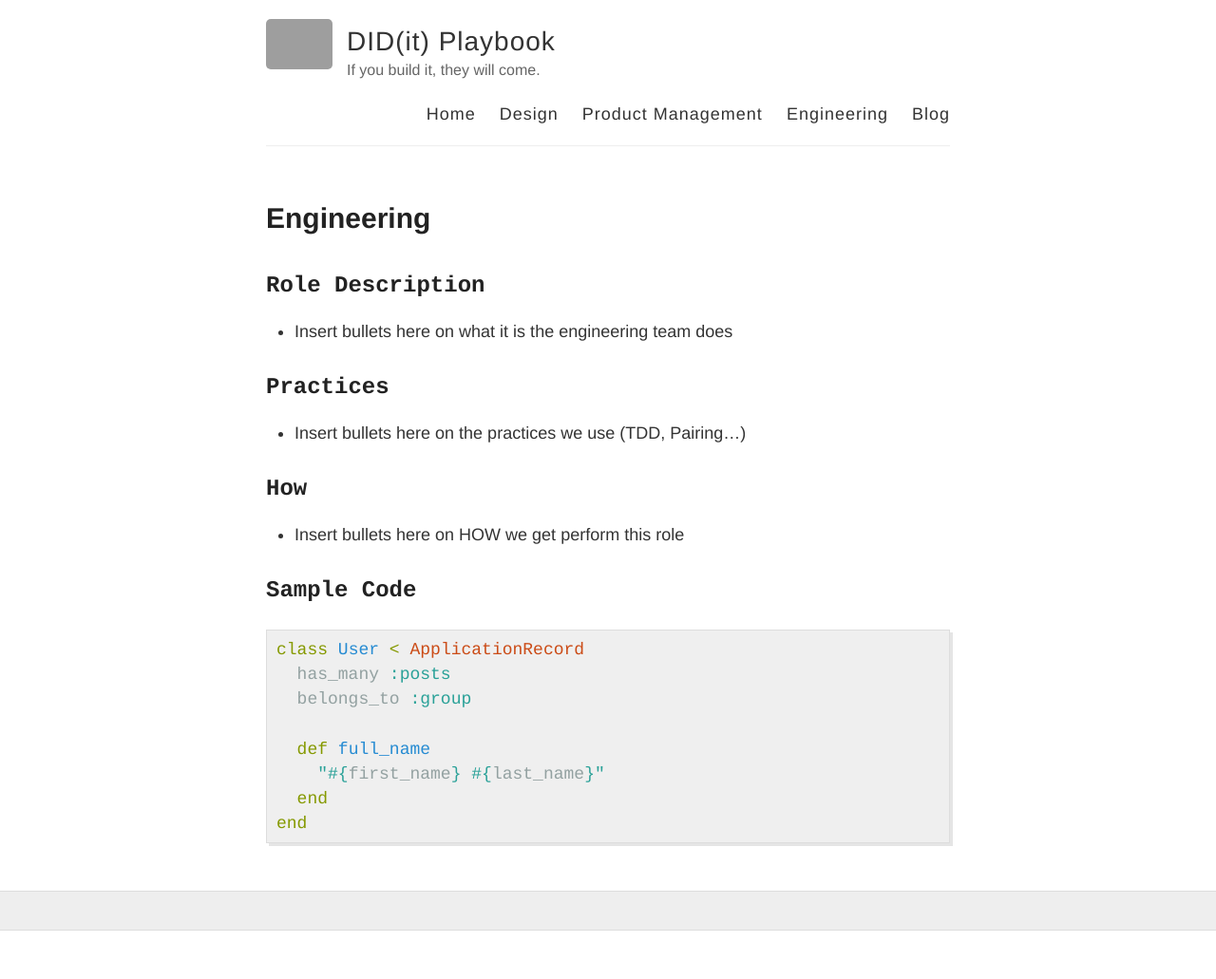
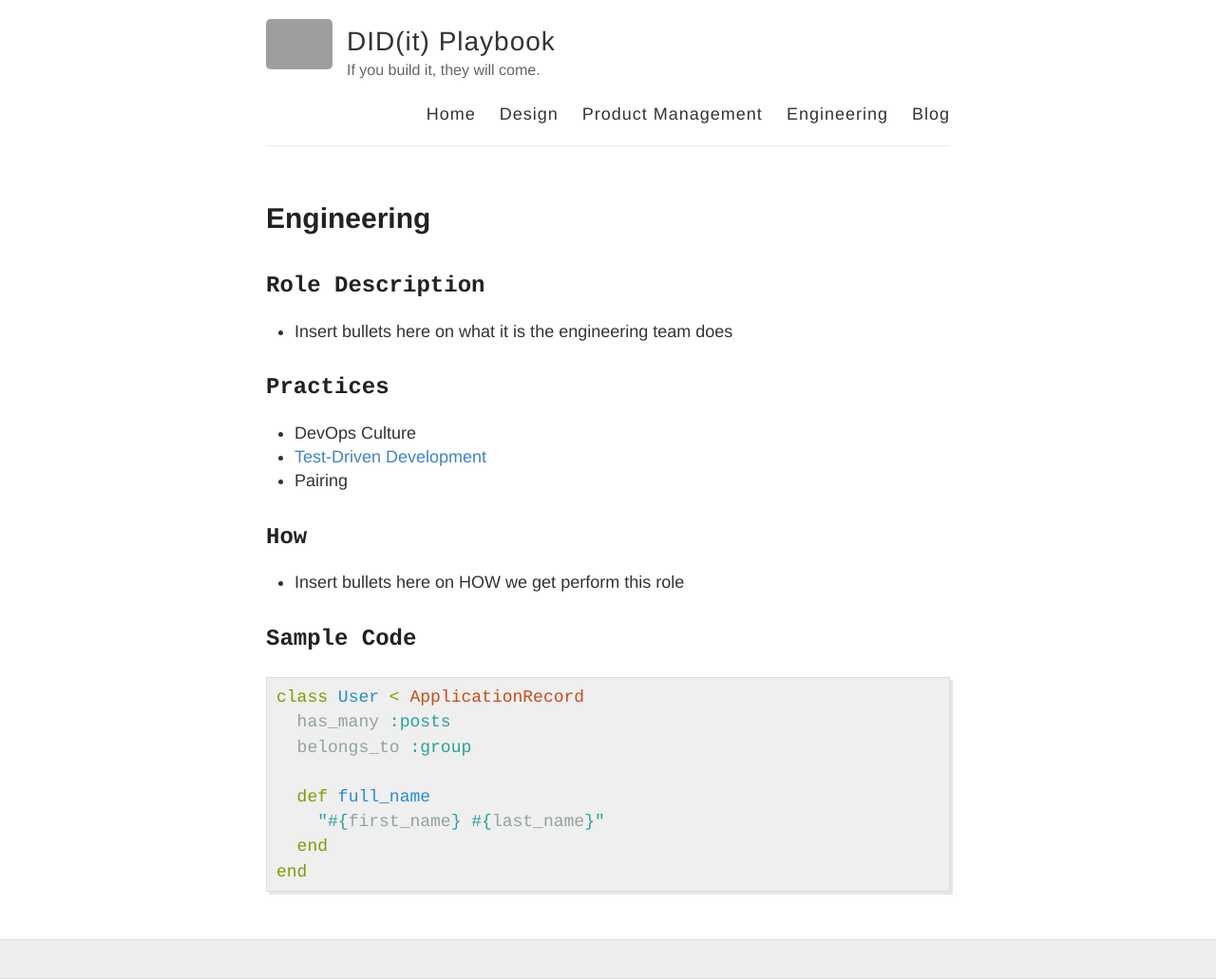
Before and after one commit to KnightPointSystems/kps_playbook, a Jekyll site: the page built from engineering.md, in a window 1280 px wide. Shown: the whole page at 95% size. Built offline with Jekyll 4.4.1, drawn with Linux system fonts in a browser that asks for light colours; before the commit the page ends 980 px from its top, so only the background shows below that; grey boxes are pictures that could not be loaded.

Commit message:
Links from engineering and submissions to TDD; clean up end of TDD.

```diff
--- a/engineering.md
+++ b/engineering.md
@@ -9,8 +9,9 @@ permalink: /engineering/
 - Insert bullets here on what it is the engineering team does
 
 ## `Practices`
-
-- Insert bullets here on the practices we use (TDD, Pairing...)
+* DevOps Culture
+* [Test-Driven Development]("{site.baseurl}/submissions/engineering/TDD.md")
+* Pairing
 
 ## `How`
 
```
Also changed, not shown: submissions/engineering/TDD.md (+4 -2 lines), submissions/submitting.md (+1 -1 lines).
